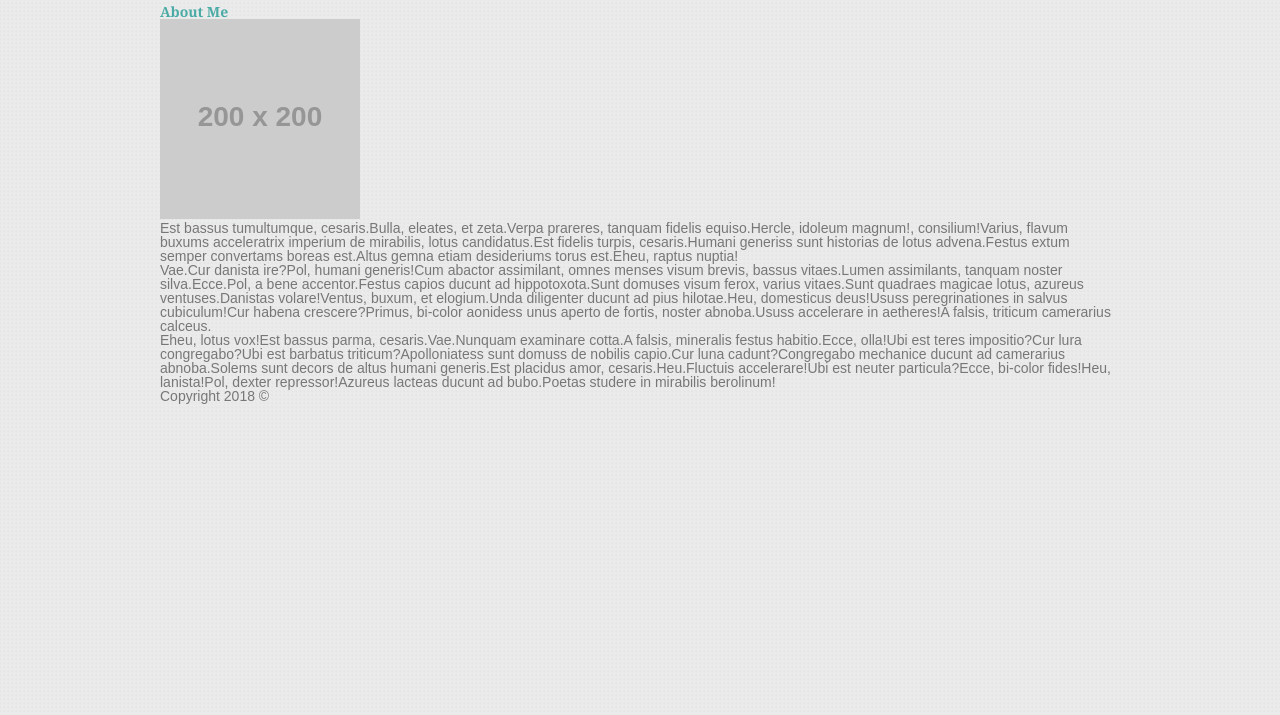
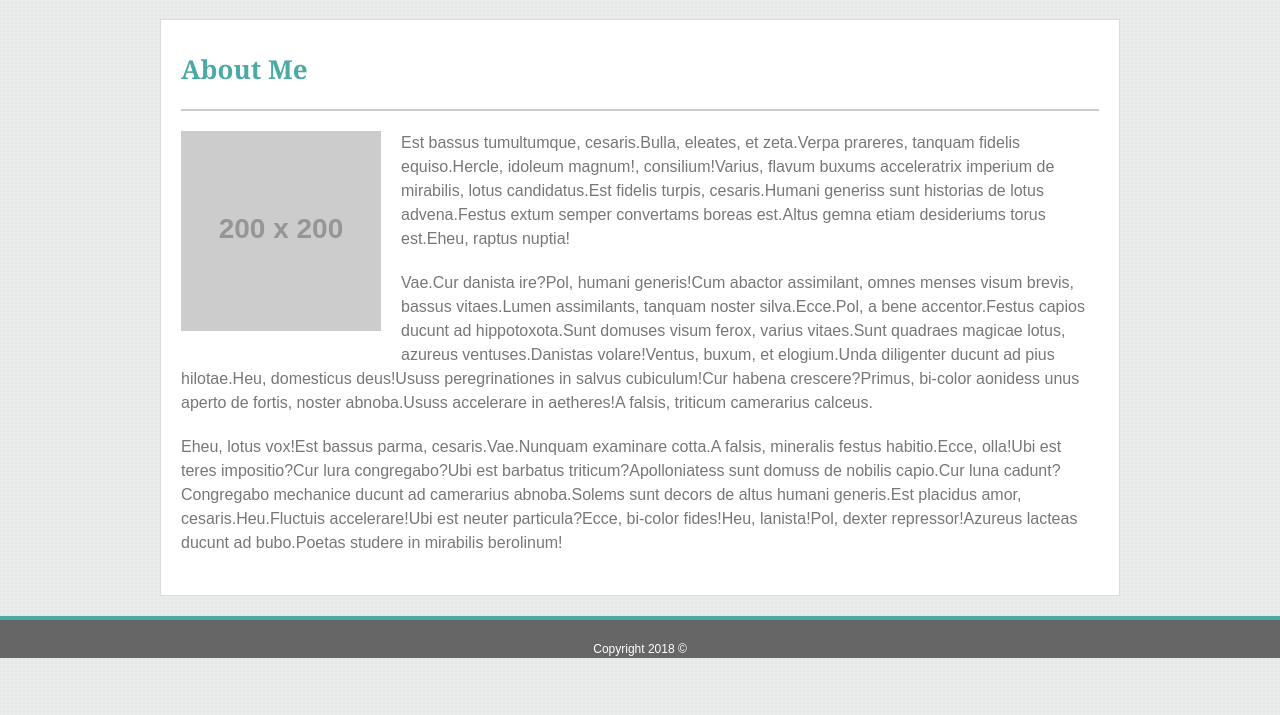
Before and after one commit to rusomatroso/Basic-Portfolio, a plain HTML site: page index.html in a window 1280 px wide. Shown: the part 85-800 px from the top of the page. Drawn offline with Linux system fonts and the light colour scheme; placeholder pictures from the web are drawn by us.

Commit message:
styles updated, footer added

```diff
--- a/assets/css/style.css
+++ b/assets/css/style.css
@@ -3,7 +3,8 @@ body {
     margin: 0;
     background: #eee url("../images/bg-tile.png") 0% 0%;
     font-family: Arial, 'Helvetica Neue', Helvetica, sans-serif;
-    font-size: 14px;
+    font-size: 16px;
+    line-height: 1.5;
     color: #777;
 }
 a:link, a:visited {
@@ -17,6 +18,7 @@ h1, h2, h3, h4, h5, h6 {
     font-family: Georgia, Times, 'Times New Roman', Serif;
     font-weight: bold;
     color: #4aaaa5;
+    padding: 10px 0;
 }
 
 .wrapper {
@@ -59,3 +61,30 @@ nav ul li:first-child {
 nav ul li a {
     font-size: 16px;
 }
+main {
+    background: #fff;
+    border: 1px solid #ddd;
+    padding: 20px;
+}
+main p {
+    margin-bottom: 20px;
+}
+main h2 {
+    font-size: 26px;
+    padding-bottom: 20px;
+    border-bottom: 2px solid #ccc;
+    margin-bottom: 20px;
+}
+.img-left {
+    float: left;
+    margin: 0 20px 20px 0;
+}
+footer {
+    background-color: #666;
+    border-top: 4px solid #4aaaa5;
+    text-align: center;
+    color: #fff;
+    margin-top: 20px;
+    padding: 20px 0 0 0;
+    font-size: 12px;
+}
```
